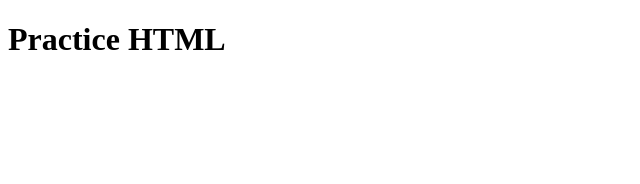
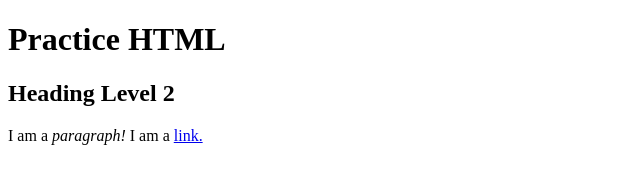
Before and after one commit to zeniadehaven/4814-html-practice, a plain HTML site: page index.html in a window 1280 px wide. Shown: the whole page, without its empty margins (0-640 px from the left). Drawn offline with Linux system fonts and the light colour scheme.

Commit message:
more practice

```diff
--- a/index.html
+++ b/index.html
@@ -6,5 +6,9 @@
 </head>
 <body>
   <h1>Practice HTML</h1>
+  <h2>Heading Level 2</h2>
+  <p>
+    I am a <em>paragraph!</em> I am a <a href="#">link.</a>
+  </p>
 </body>
 </html>
```
